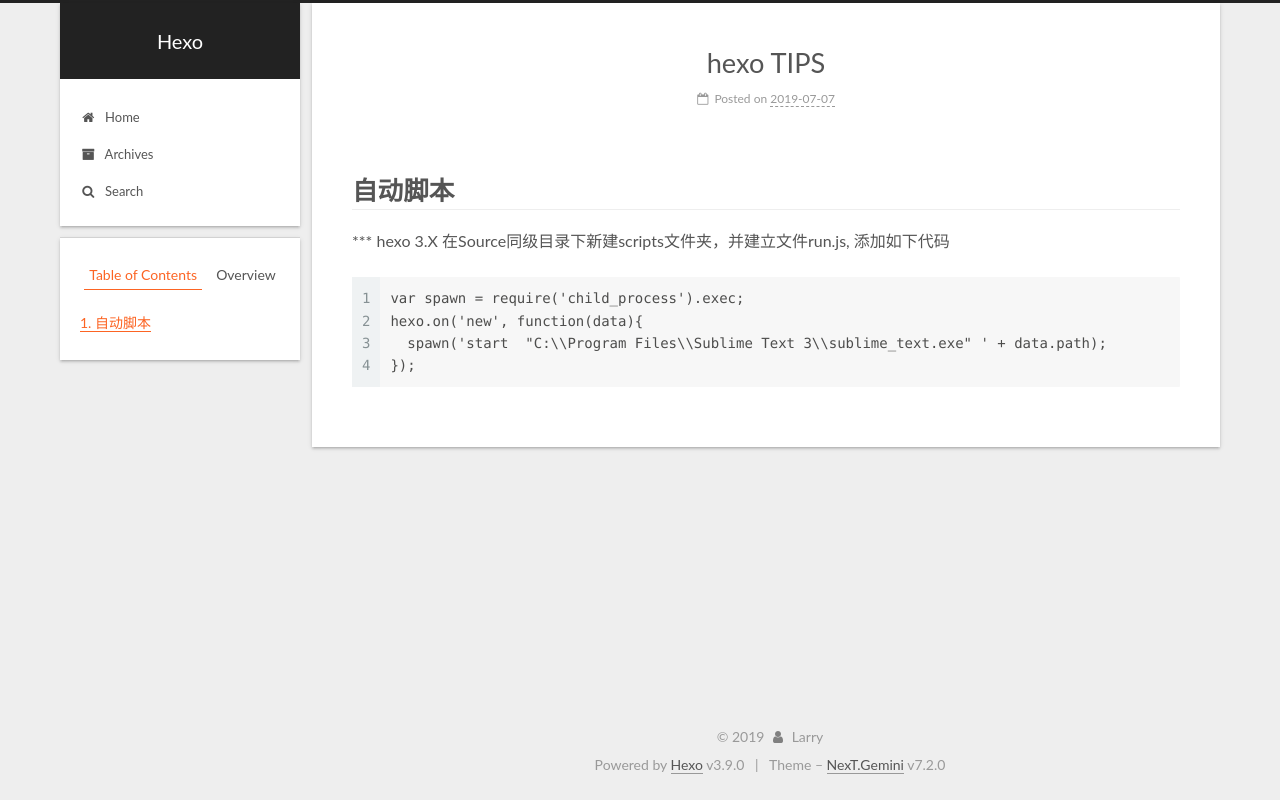
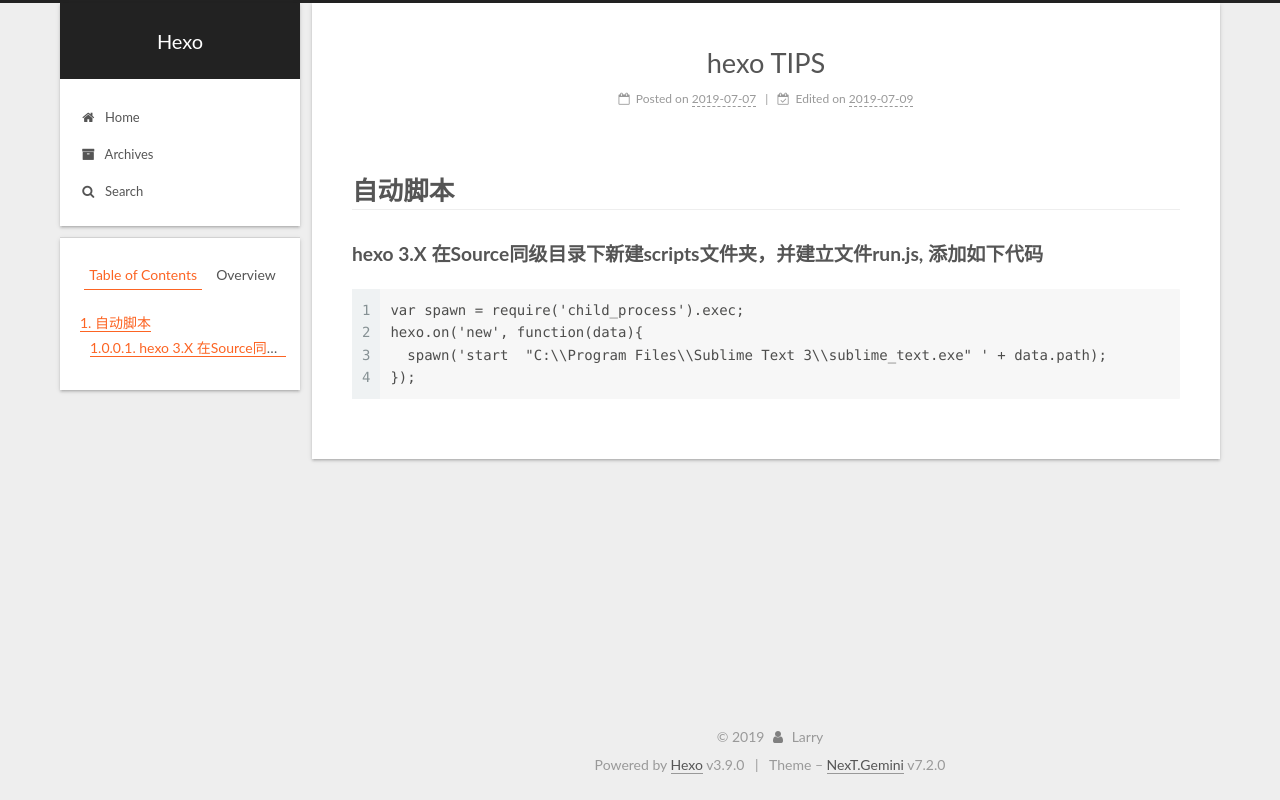
Before and after one commit to wheeler18/wheeler18.github.io, a plain HTML site: page 2019/07/07/hexo-TIPS/index.html in a window 1280 px wide. Drawn offline with Linux system fonts and the light colour scheme.

Commit message:
Site updated: 2019-07-09 19:04:55

```diff
--- a/2019/07/07/hexo-TIPS/index.html
+++ b/2019/07/07/hexo-TIPS/index.html
@@ -94,17 +94,17 @@
 
 
 
-  <meta name="description" content="自动脚本***  hexo 3.X  在Source同级目录下新建scripts文件夹，并建立文件run.js, 添加如下代码 1234var spawn = require(&amp;apos;child_process&amp;apos;).exec;hexo.on(&amp;apos;new&amp;apos;, function(data)&amp;#123;  spawn(&amp;apos;start  &amp;quot;C:\\Prog">
+  <meta name="description" content="自动脚本hexo 3.X  在Source同级目录下新建scripts文件夹，并建立文件run.js, 添加如下代码1234var spawn = require(&amp;apos;child_process&amp;apos;).exec;hexo.on(&amp;apos;new&amp;apos;, function(data)&amp;#123;  spawn(&amp;apos;start  &amp;quot;C:\\Program Fi">
 <meta property="og:type" content="article">
 <meta property="og:title" content="hexo TIPS">
 <meta property="og:url" content="https://blog.bukebuke.com/2019/07/07/hexo-TIPS/index.html">
 <meta property="og:site_name" content="Hexo">
-<meta property="og:description" content="自动脚本***  hexo 3.X  在Source同级目录下新建scripts文件夹，并建立文件run.js, 添加如下代码 1234var spawn = require(&amp;apos;child_process&amp;apos;).exec;hexo.on(&amp;apos;new&amp;apos;, function(data)&amp;#123;  spawn(&amp;apos;start  &amp;quot;C:\\Prog">
+<meta property="og:description" content="自动脚本hexo 3.X  在Source同级目录下新建scripts文件夹，并建立文件run.js, 添加如下代码1234var spawn = require(&amp;apos;child_process&amp;apos;).exec;hexo.on(&amp;apos;new&amp;apos;, function(data)&amp;#123;  spawn(&amp;apos;start  &amp;quot;C:\\Program Fi">
 <meta property="og:locale" content="default">
-<meta property="og:updated_time" content="2019-07-07T09:51:00.531Z">
+<meta property="og:updated_time" content="2019-07-09T11:04:42.503Z">
 <meta name="twitter:card" content="summary">
 <meta name="twitter:title" content="hexo TIPS">
-<meta name="twitter:description" content="自动脚本***  hexo 3.X  在Source同级目录下新建scripts文件夹，并建立文件run.js, 添加如下代码 1234var spawn = require(&amp;apos;child_process&amp;apos;).exec;hexo.on(&amp;apos;new&amp;apos;, function(data)&amp;#123;  spawn(&amp;apos;start  &amp;quot;C:\\Prog">
+<meta name="twitter:description" content="自动脚本hexo 3.X  在Source同级目录下新建scripts文件夹，并建立文件run.js, 添加如下代码1234var spawn = require(&amp;apos;child_process&amp;apos;).exec;hexo.on(&amp;apos;new&amp;apos;, function(data)&amp;#123;  spawn(&amp;apos;start  &amp;quot;C:\\Program Fi">
 
 
 
@@ -357,13 +357,23 @@
 
 
 
-              <time title="Created: 2019-07-07 16:56:16 / Modified: 17:51:00" itemprop="dateCreated datePublished" datetime="2019-07-07T16:56:16+08:00">2019-07-07</time>
+              <time title="Created: 2019-07-07 16:56:16" itemprop="dateCreated datePublished" datetime="2019-07-07T16:56:16+08:00">2019-07-07</time>
             </span>
 
 
 
 
 
+
+              <span class="post-meta-item">
+                <span class="post-meta-item-icon">
+                  <i class="fa fa-calendar-check-o"></i>
+                </span>
+
+                  <span class="post-meta-item-text">Edited on</span>
+
+                <time title="Modified: 2019-07-09 19:04:42" itemprop="dateModified" datetime="2019-07-09T19:04:42+08:00">2019-07-09</time>
+              </span>
 
 
 
@@ -399,8 +409,7 @@
 
 
 
-        <h1 id="自动脚本"><a href="#自动脚本" class="headerlink" title="自动脚本"></a>自动脚本</h1><p>***  hexo 3.X  在Source同级目录下新建scripts文件夹，并建立文件run.js, 添加如下代码</p>
-<figure class="highlight plain"><table><tr><td class="gutter"><pre><span class="line">1</span><br><span class="line">2</span><br><span class="line">3</span><br><span class="line">4</span><br></pre></td><td class="code"><pre><span class="line">var spawn = require(&apos;child_process&apos;).exec;</span><br><span class="line">hexo.on(&apos;new&apos;, function(data)&#123;</span><br><span class="line">  spawn(&apos;start  &quot;C:\\Program Files\\Sublime Text 3\\sublime_text.exe&quot; &apos; + data.path);</span><br><span class="line">&#125;);</span><br></pre></td></tr></table></figure>
+        <h1 id="自动脚本"><a href="#自动脚本" class="headerlink" title="自动脚本"></a>自动脚本</h1><h4 id="hexo-3-X-在Source同级目录下新建scripts文件夹，并建立文件run-js-添加如下代码"><a href="#hexo-3-X-在Source同级目录下新建scripts文件夹，并建立文件run-js-添加如下代码" class="headerlink" title="hexo 3.X  在Source同级目录下新建scripts文件夹，并建立文件run.js, 添加如下代码"></a>hexo 3.X  在Source同级目录下新建scripts文件夹，并建立文件run.js, 添加如下代码</h4><figure class="highlight plain"><table><tr><td class="gutter"><pre><span class="line">1</span><br><span class="line">2</span><br><span class="line">3</span><br><span class="line">4</span><br></pre></td><td class="code"><pre><span class="line">var spawn = require(&apos;child_process&apos;).exec;</span><br><span class="line">hexo.on(&apos;new&apos;, function(data)&#123;</span><br><span class="line">  spawn(&apos;start  &quot;C:\\Program Files\\Sublime Text 3\\sublime_text.exe&quot; &apos; + data.path);</span><br><span class="line">&#125;);</span><br></pre></td></tr></table></figure>
 
     </div>
 
@@ -533,7 +542,7 @@
 
 
 
-              <div class="post-toc-content"><ol class="nav"><li class="nav-item nav-level-1"><a class="nav-link" href="#自动脚本"><span class="nav-number">1.</span> <span class="nav-text">自动脚本</span></a></li></ol></div>
+              <div class="post-toc-content"><ol class="nav"><li class="nav-item nav-level-1"><a class="nav-link" href="#自动脚本"><span class="nav-number">1.</span> <span class="nav-text">自动脚本</span></a><ol class="nav-child"><li class="nav-item nav-level-4"><a class="nav-link" href="#hexo-3-X-在Source同级目录下新建scripts文件夹，并建立文件run-js-添加如下代码"><span class="nav-number">1.0.0.1.</span> <span class="nav-text">hexo 3.X  在Source同级目录下新建scripts文件夹，并建立文件run.js, 添加如下代码</span></a></li></ol></li></ol></div>
 
 
           </div>
--- a/css/main.css
+++ b/css/main.css
@@ -1732,7 +1732,7 @@ pre .javascript .function {
   width: 4px;
   height: 4px;
   border-radius: 50%;
-  background: #ffff14;
+  background: #9afff6;
 }
 .feed-link,
 .chat {
--- a/search.xml
+++ b/search.xml
@@ -3,6 +3,6 @@
   <entry>
     <title><![CDATA[hexo TIPS]]></title>
     <url>%2F2019%2F07%2F07%2Fhexo-TIPS%2F</url>
-    <content type="text"><![CDATA[自动脚本*** hexo 3.X 在Source同级目录下新建scripts文件夹，并建立文件run.js, 添加如下代码 1234var spawn = require(&apos;child_process&apos;).exec;hexo.on(&apos;new&apos;, function(data)&#123; spawn(&apos;start &quot;C:\\Program Files\\Sublime Text 3\\sublime_text.exe&quot; &apos; + data.path);&#125;);]]></content>
+    <content type="text"><![CDATA[自动脚本hexo 3.X 在Source同级目录下新建scripts文件夹，并建立文件run.js, 添加如下代码1234var spawn = require(&apos;child_process&apos;).exec;hexo.on(&apos;new&apos;, function(data)&#123; spawn(&apos;start &quot;C:\\Program Files\\Sublime Text 3\\sublime_text.exe&quot; &apos; + data.path);&#125;);]]></content>
   </entry>
 </search>
```
Also changed, not shown: index.html (+12 -3 lines).
